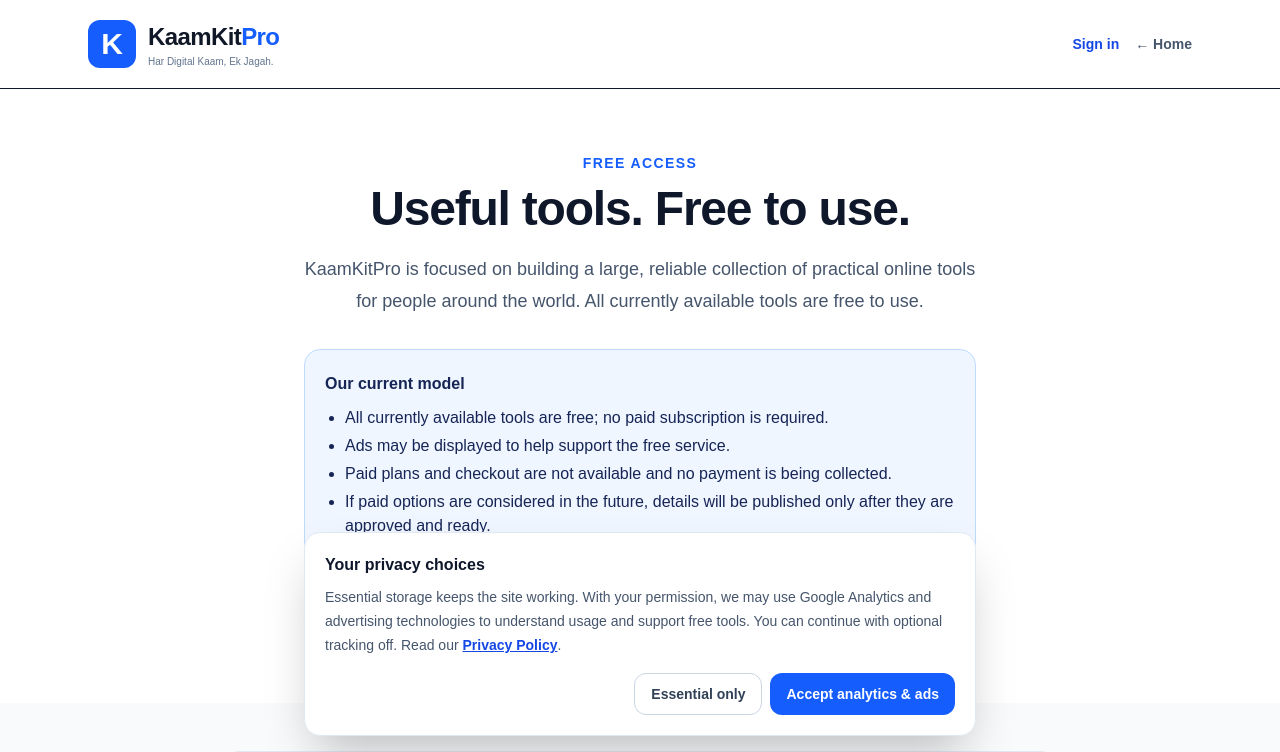
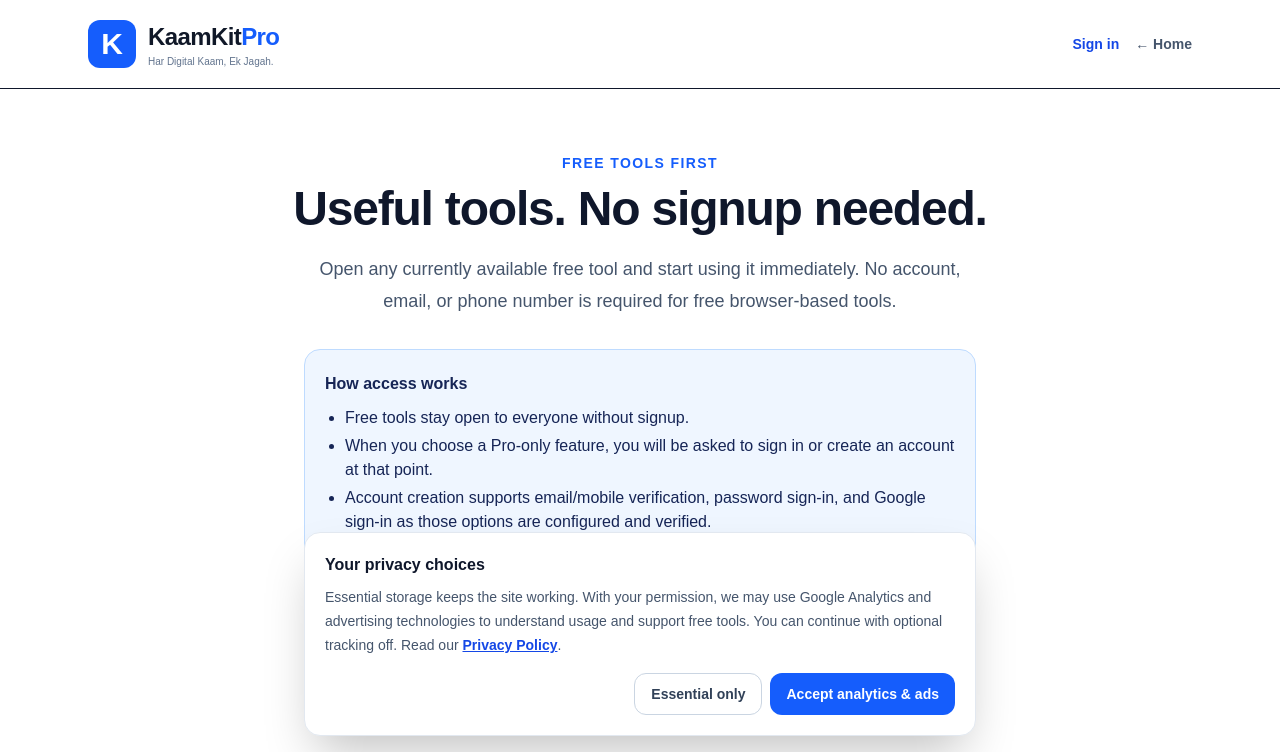
Before and after one commit to WellProSoftware/kaamkitpro, a Next.js app: page /pricing in a window 1280 px wide. Shown: the top 752 px of the page. Built offline with nearby package versions, Linux system fonts and the light colour scheme.

Commit message:
docs(access): clarify free tools need no signup

```diff
--- a/src/app/pricing/page.tsx
+++ b/src/app/pricing/page.tsx
@@ -3,9 +3,9 @@ import type { Metadata } from "next";
 import BrandLogo from "@/components/BrandLogo";
 
 export const metadata: Metadata = {
-  title: "Free Tools & Access",
+  title: "Free Tools & Pro Access",
   description:
-    "KaamKitPro tools are free to use today. Ads may support the free service; paid subscriptions are not available.",
+    "Use KaamKitPro free tools without signing up. Create an account only when you need account-based or Pro features.",
   alternates: { canonical: "https://kaamkitpro.com/pricing" },
 };
 
@@ -28,20 +28,21 @@ export default function PricingPage() {
 
       <section className="bg-white">
         <div className="mx-auto max-w-4xl px-4 py-16 text-center sm:px-6">
-          <p className="text-sm font-bold uppercase tracking-widest text-blue-600">Free access</p>
+          <p className="text-sm font-bold uppercase tracking-widest text-blue-600">Free tools first</p>
           <h1 className="mt-3 text-4xl font-extrabold tracking-tight sm:text-5xl">
-            Useful tools. Free to use.
+            Useful tools. No signup needed.
           </h1>
           <p className="mx-auto mt-5 max-w-2xl text-lg leading-8 text-slate-600">
-            KaamKitPro is focused on building a large, reliable collection of practical online tools for people around the world. All currently available tools are free to use.
+            Open any currently available free tool and start using it immediately. No account, email, or phone number is required for free browser-based tools.
           </p>
           <div className="mx-auto mt-8 max-w-2xl rounded-2xl border border-blue-200 bg-blue-50 p-5 text-left leading-7 text-blue-950">
-            <h2 className="font-bold">Our current model</h2>
+            <h2 className="font-bold">How access works</h2>
             <ul className="mt-2 list-disc space-y-1 pl-5 text-sm sm:text-base">
-              <li>All currently available tools are free; no paid subscription is required.</li>
-              <li>Ads may be displayed to help support the free service.</li>
-              <li>Paid plans and checkout are not available and no payment is being collected.</li>
-              <li>If paid options are considered in the future, details will be published only after they are approved and ready.</li>
+              <li>Free tools stay open to everyone without signup.</li>
+              <li>When you choose a Pro-only feature, you will be asked to sign in or create an account at that point.</li>
+              <li>Account creation supports email/mobile verification, password sign-in, and Google sign-in as those options are configured and verified.</li>
+              <li>Pro subscriptions and checkout are not active yet. No payment is collected; paid access will be enabled only after payment setup and testing.</li>
+              <li>Ads may support the free service, subject to provider approval and policies.</li>
             </ul>
           </div>
           <Link href="/tools" className="mt-8 inline-flex min-h-12 items-center justify-center rounded-xl bg-blue-600 px-6 py-3 font-bold text-white hover:bg-blue-700">
@@ -54,7 +55,7 @@ export default function PricingPage() {
         <div className="rounded-3xl border border-slate-200 bg-white p-7 sm:p-9">
           <h2 className="text-2xl font-bold">Built around usefulness first</h2>
           <p className="mt-4 leading-7 text-slate-600">
-            We are prioritizing dependable tools, clear instructions, privacy-conscious processing and a better experience on mobile and desktop. Many tools process content directly in your browser, so your input does not need to be uploaded to a server.
+            We prioritize dependable tools, clear instructions, privacy-conscious processing, and a good experience on mobile and desktop. Many tools process content directly in your browser, so your input does not need to be uploaded to a server.
           </p>
           <p className="mt-4 leading-7 text-slate-600">
             Some pages may display advertising. Ad availability depends on the advertising provider, its approval process, visitor location and its policies. Seeing this page does not mean that an ad is guaranteed to appear.
```
